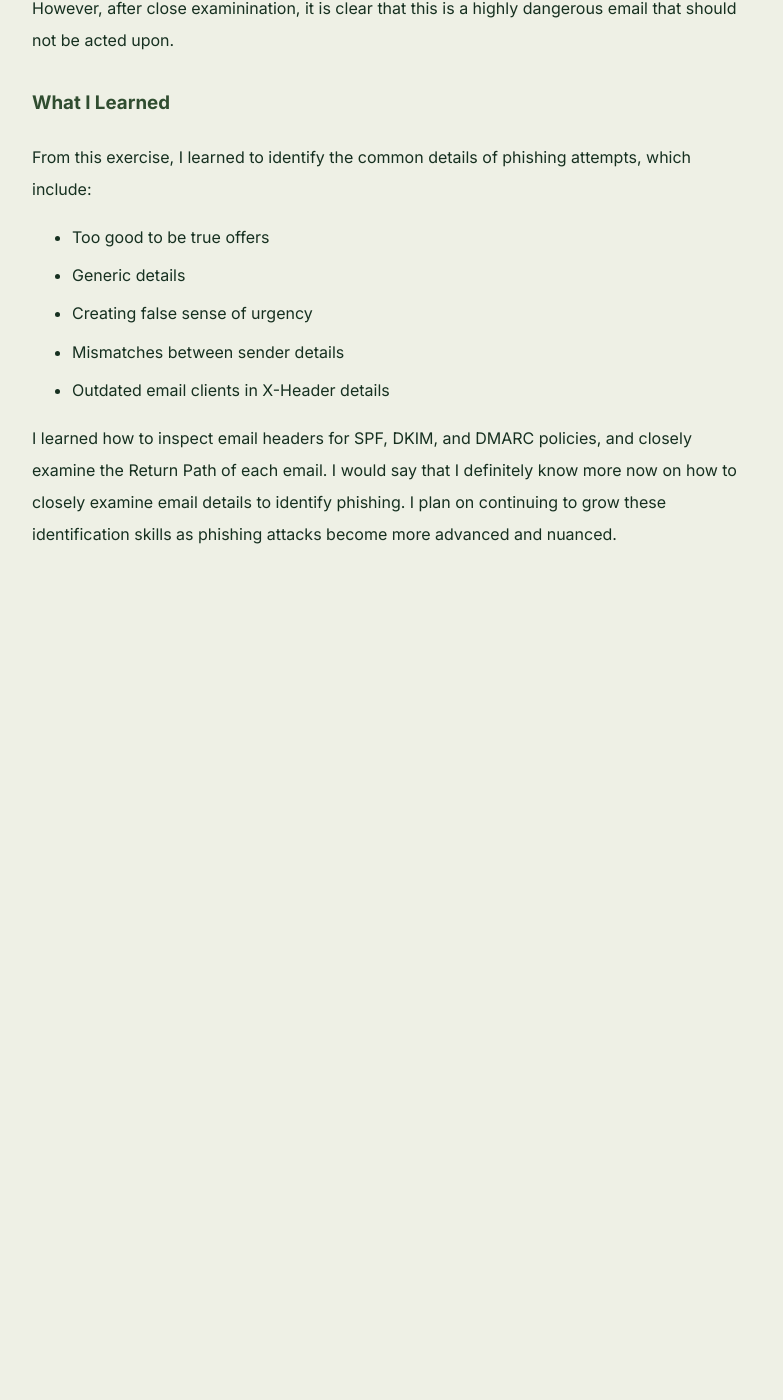
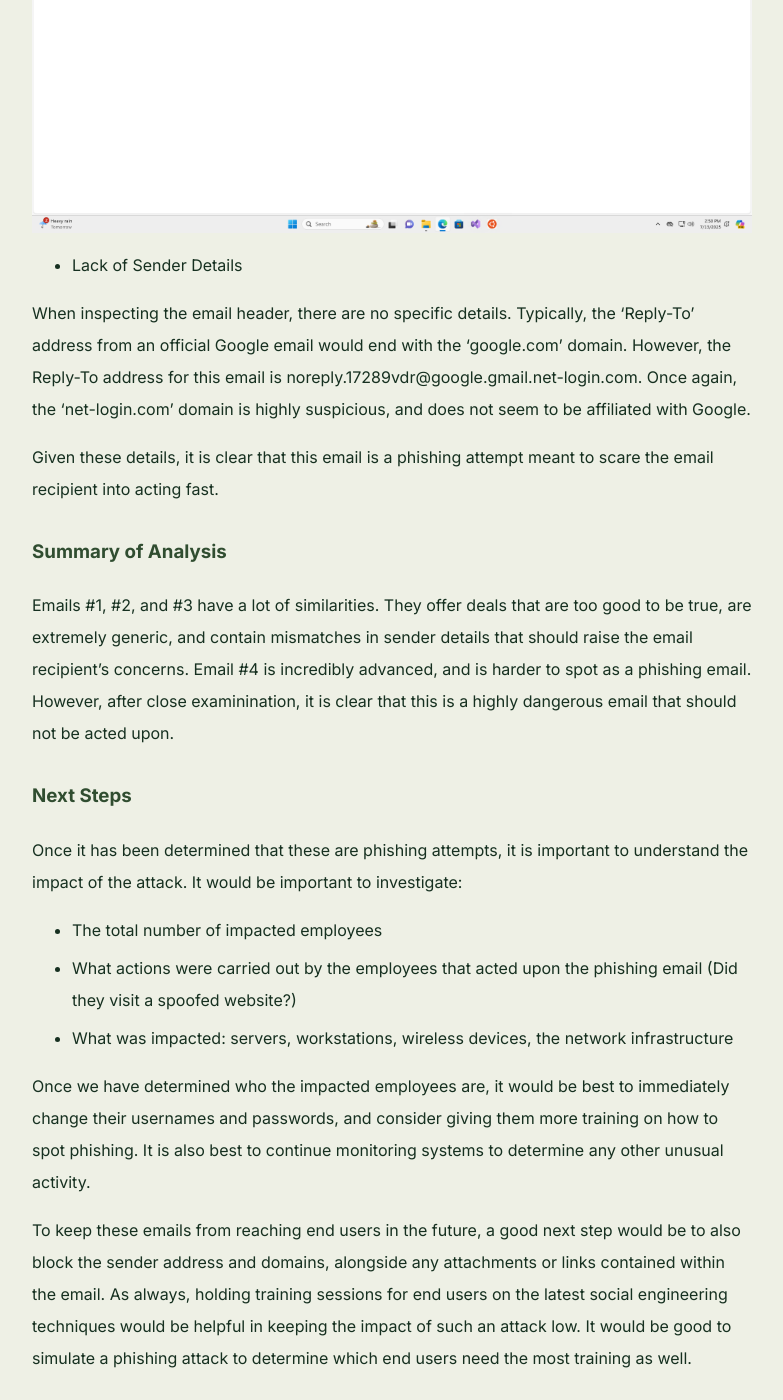
Before and after one commit to ivy-phngyn/portfolio, a Jekyll site: the page built from projects/phishing-analysis.md, in a window 1280 px wide and 1400 px high, scrolled down 9512 px. Shown: the whole window, without its empty margins (248-1031 px from the left). Built offline with Jekyll 4.4.1, drawn with Linux system fonts in a browser that asks for light colours; before the commit the page ends 10142 px from its top, so only the background shows below that; some of the changed text lies outside the part shown.

Commit message:
added to phishing

```diff
--- a/projects/phishing-analysis.md
+++ b/projects/phishing-analysis.md
@@ -165,6 +165,10 @@ Generally, when accounts are deleted, there is a timeframe where the account can
 
 When further examining the given links, they are highly suspicious. One can hover over the links, and see that they lead to the website of 'google.net-login.com.' The domain of 'net-login.com' is highly suspicious, and does not seem to be affiliated with Google. It is likely that clicking on the link would lead the email recipient to a malicious, untrustworthy website that could potentially steal their information.
 
+In order to further determine the maliciousness of this link, I created a Windows Virtual Machine on HyperV. Within this sandbox, I was able to isolate the attack and investigate what would happen were a user to click on it. Forunately (or unforunately) for me, when I proceeded to click on the link within the VM, it led to nothing. I examined network metrics alongside Task Manager within the machine as I clicked on the link, however there were no signficant differences. No attachments were downloaded. It could be that the malicious site had already been taken care of. However, it was a great learning process to be able to set up a VM and investigate within a sandbox.
+
+![sandbox-4](/assets/phishing/email-4-sandbox.png)
+
 - Lack of Sender Details
 
 When inspecting the email header, there are no specific details. Typically, the 'Reply-To' address from an official Google email would end with the 'google.com' domain.
@@ -173,9 +177,23 @@ Once again, the 'net-login.com' domain is highly suspicious, and does not seem t
 
 Given these details, it is clear that this email is a phishing attempt meant to scare the email recipient into acting fast.
 
-### Summary
+### Summary of Analysis
 Emails #1, #2, and #3 have a lot of similarities. They offer deals that are too good to be true, are extremely generic, and contain mismatches in sender details that should raise the email recipient's concerns.
 Email #4 is incredibly advanced, and is harder to spot as a phishing email. However, after close examinination, it is clear that this is a highly dangerous email that should not be acted upon.
+
+### Next Steps
+Once it has been determined that these are phishing attempts, it is important to understand the impact of the attack.
+It would be important to investigate:
+
+- The total number of impacted employees
+- What actions were carried out by the employees that acted upon the phishing email (Did they visit a spoofed website?)
+- What was impacted: servers, workstations, wireless devices, the network infrastructure
+
+Once we have determined who the impacted employees are, it would be best to immediately change their usernames and passwords, and consider giving them more training on how to spot phishing.
+It is also best to continue monitoring systems to determine any other unusual activity.
+
+To keep these emails from reaching end users in the future, a good next step would be to also block the sender address and domains, alongside any attachments or links contained within the email.
+As always, holding training sessions for end users on the latest social engineering techniques would be helpful in keeping the impact of such an attack low. It would be good to simulate a phishing attack to determine which end users need the most training as well.
 
 ### What I Learned
 
@@ -186,4 +204,4 @@ From this exercise, I learned to identify the common details of phishing attempt
 - Mismatches between sender details
 - Outdated email clients in X-Header details
 
-I learned how to inspect email headers for SPF, DKIM, and DMARC policies, and closely examine the Return Path of each email. I would say that I definitely know more now on how to closely examine email details to identify phishing. I plan on continuing to grow these identification skills as phishing attacks become more advanced and nuanced.
+I learned how to inspect email headers for SPF, DKIM, and DMARC policies, and closely examine the Return Path of each email. I also learned how to use a sandbox to investigate the contents of an email, and assess its maliciousness. It is important to remember the incident response steps when a phishing attack occurs as well.
```
Also changed, not shown: other parts of projects/phishing-analysis.md (+1 -1 lines), assets/phishing/email-4-sandbox.png (added).
